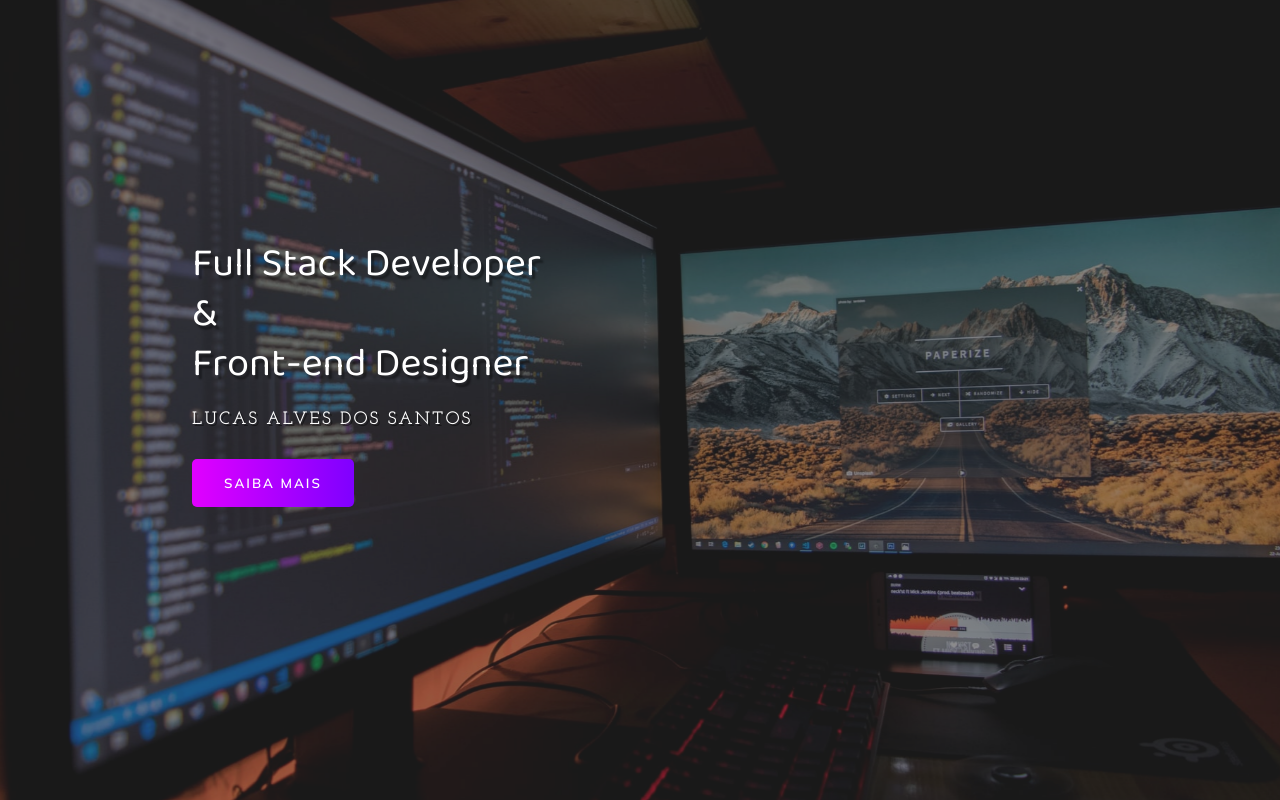
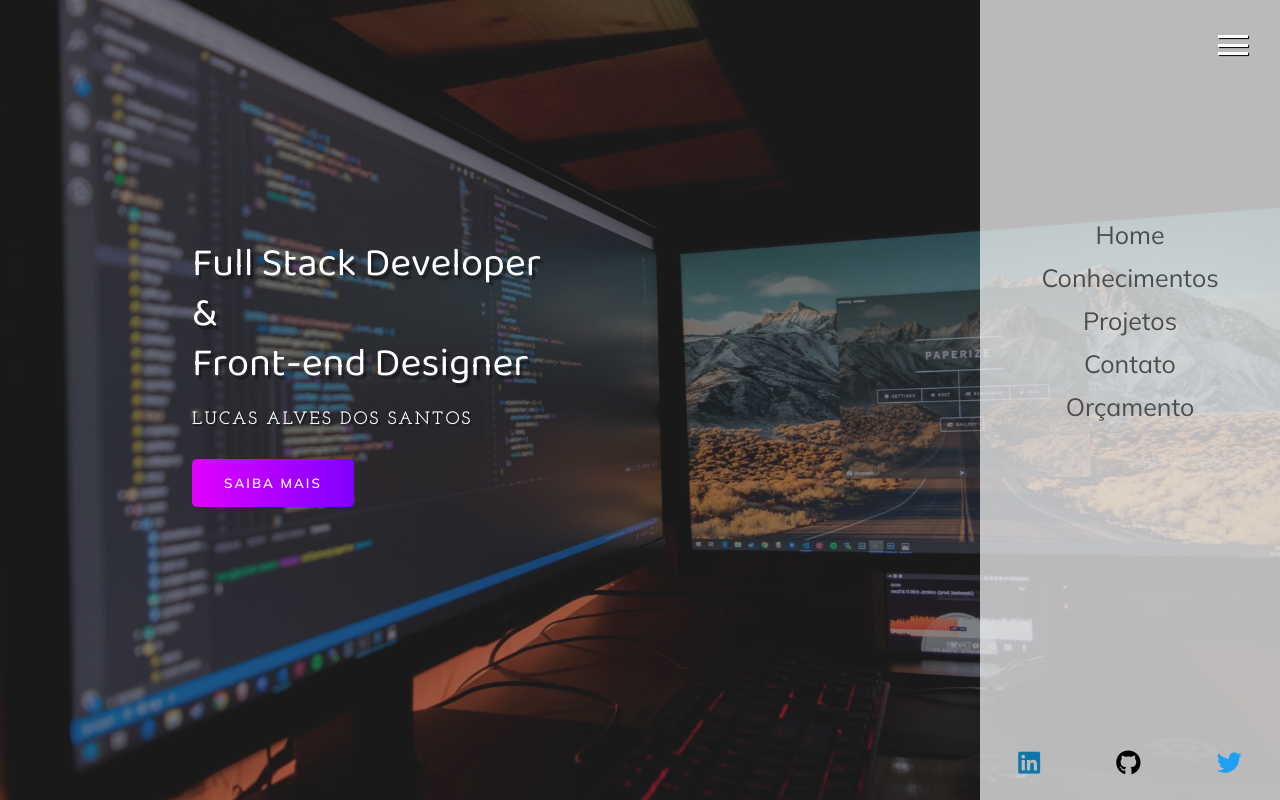
Before and after one commit to Luke0195/PortifolioDev, a plain HTML site: page index.html in a window 1280 px wide. Drawn offline with Linux system fonts and the light colour scheme.

Commit message:
feat: add sidebar

```diff
--- a/assets/css/style.css
+++ b/assets/css/style.css
@@ -1,10 +1,18 @@
 @import url('https://fonts.googleapis.com/css2?family=Baloo+Da+2:wght@400;500;600;700&family=Josefin+Slab:ital,wght@0,300;0,400;0,600;0,700;1,600&family=Mulish:wght@300;400;500;600;700&display=swap');
 @import url('https://cdnjs.cloudflare.com/ajax/libs/font-awesome/5.14.0/css/all.min.css');
 
+
+:root{
+  --font-primary: 'Baloo Da 2',sans-serif;
+  --font-secundary: 'Josefin Slab',sans-serif;
+  --font-action: 'Mulish',sans-serif;
+}
 *{
   padding:0;
   margin:0;
   box-sizing: border-box;
+  list-style: none;
+  text-decoration: none;
 }
 
 html{
@@ -15,6 +23,29 @@ body{
   font-size: 1.6rem;
   text-rendering: optimizeLegibility;
   -webkit-font-smoothing:antialiased !important;
+}
+
+.hamburger{
+  width:3rem;
+  height: 3rem;
+  position: fixed;
+  z-index: 100;
+  top:3rem;
+  right: 3.2rem;
+  display: flex;
+  flex-direction: column;
+  justify-content: space-evenly;
+  align-items:center;
+
+  cursor: pointer;
+}
+
+.hamburger .line{
+  width: 100%;
+  height: 0.3rem;
+  background-color:white;
+  box-shadow:  0.1rem  0.1rem 1px black;
+
 }
 
 header{
@@ -123,3 +154,77 @@ header{
     opacity: 1;
   }
 }
+
+.sidebar{
+  width:30rem;
+  height: 100vh;
+  background-color: rgba(255,255,255,0.7);
+  position:fixed;
+  top:0;
+  right: -30rem;
+  transition: all 1s ease-out;
+
+
+}
+
+
+.sidebar.show-menu{
+  right: 0;
+  transition: all 1s ease-out;
+}
+.menu{
+  position:absolute;
+  top:40%;
+  left:50%;
+  transform: translate(-50%, -50%);
+}
+
+.menu-item{
+  text-align: center;
+  margin:1.2rem 0;
+}
+
+.menu-link{
+  font-family: var(--font-action);
+  font-size: 2.5rem;
+  color:rgb(77, 77, 77);
+  transition: color 1s ease-out;
+}
+
+.menu-link:hover{
+  color:#7F00FF
+
+}
+
+.social-media{
+   position:absolute;
+   bottom: 2rem;
+   width: 100%;
+   display: flex;
+   justify-content: space-around;
+   align-items: center;
+}
+
+.social-media i{
+  font-size:2.5rem;
+  line-height:3.5rem;
+}
+
+.social-media i.linkedin{
+   color:#0E76A8;
+}
+
+.social-media i.github{
+  color:black;
+}
+
+.social-media i.twitter{
+  color:#1DA1F2;
+}
+
+.social-media i.linkedin:hover,
+.social-media i.github:hover,
+.social-media i.twitter:hover{
+ transition: 1s;
+ opacity: 0.8;
+}
--- a/assets/js/script.js
+++ b/assets/js/script.js
@@ -0,0 +1,5 @@
+const menuHamburger = document.querySelector('.hamburger');
+
+menuHamburger.addEventListener('click', function(){
+  document.querySelector('.sidebar').classList.toggle('show-menu');
+})
--- a/index.html
+++ b/index.html
@@ -8,7 +8,7 @@
   <meta name="author" content="Lucas Alves Dos Santos" />
   <meta name="description" content="Desenvolvimento de uma landing para o portifolio de um desenvolvedor" />
   <meta name="keywords" content="HTML5,CSS3,JS,Front-end, Dev, Developer, WebDesigner" />
-  <meta name="viewport" content="width=device-width, inital-scale=1.0" />
+  <meta name="viewpor" content ="width=device-width, initial-scale=1.0"/>
   <link rel="stylesheet" type="text/css" href="assets/css/style.css" />
   <link rel="apple-touch-icon" sizes="180x180" href="assets/img/favicon/apple-touch-icon.png">
   <link rel="icon" type="image/png" sizes="32x32" href="assets/img/favicon/favicon-32x32.png">
@@ -18,6 +18,13 @@
 
 <body>
   <div class="container">
+
+    <div class="hamburger">
+      <div class="line" id="line1"></div>
+      <div class="line" id="line2"></div>
+      <div class="line" id="line3"></div>
+    </div><!--hamburger-->
+
     <header>
         <div class="img-wraper">
           <img src="assets/img/bg.jpg" alt=" Foto de um computador"/>
@@ -28,9 +35,32 @@
           <button> saiba mais </button>
         </div><!--banner-->
     </header>
+
+    <div class="sidebar show-menu">
+      <nav>
+        <ul class="menu">
+          <li class="menu-item"><a href="#" class="menu-link"> Home</a></li>
+          <li class="menu-item"><a href="#" class="menu-link"> Conhecimentos</a></li>
+          <li class="menu-item"><a href="#" class="menu-link"> Projetos</a></li>
+          <li class="menu-item"><a href="#" class="menu-link"> Contato</a></li>
+          <li class="menu-item"><a href="#" class="menu-link"> Orçamento </a></li>
+        </ul><!--menu-->
+      </nav>
+
+      <div class="social-media">
+        <a href="#"><i class="fab fa-linkedin linkedin"></i></a>
+        <a href="#"><i class="fab fa-github  github"  ></i></a>
+        <a href="#"><i class="fab fa-twitter  twitter"></i></a>
+      </div>
+
+    </div><!--sidebar-->
+
+
+
+
   </div><!--container-->
 
-
+<script src="assets/js/script.js"></script>
 </body>
 
 </html>
```
